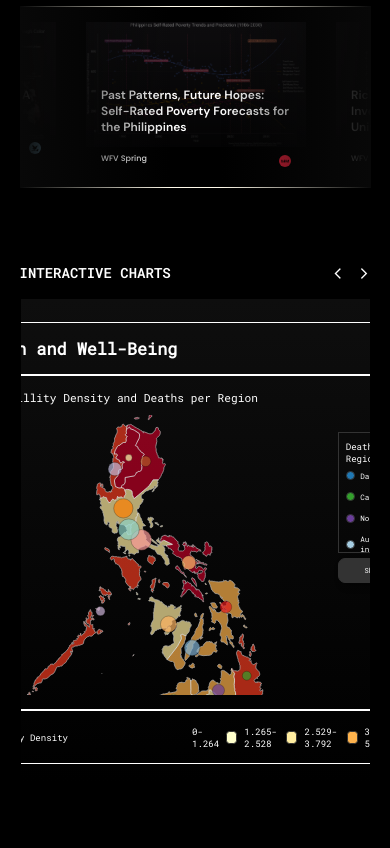
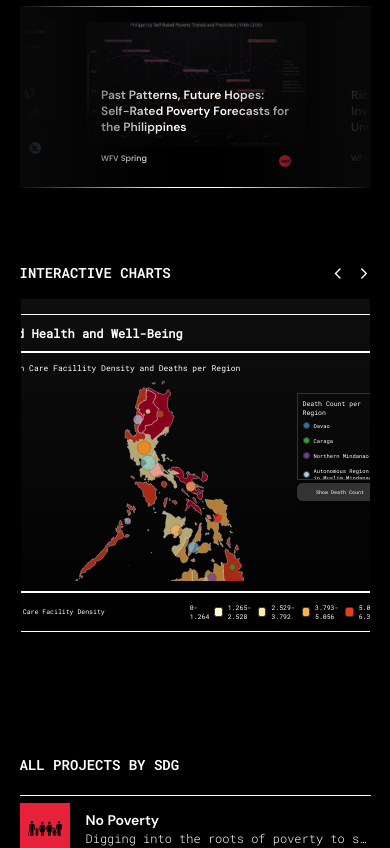
Before and after one commit to paulrossener/pilipinuts-2024, a SvelteKit app: page / in a window 390 px wide. Shown: the part 4255-5103 px from the top of the page. Built offline with nearby package versions, Linux system fonts and the light colour scheme; a web font is replaced by a local one; what @iconify/tailwind4 would draw is missing.

Commit message:
fix sizing of interactive charts for mobile phones

```diff
--- a/src/routes/+page.svelte
+++ b/src/routes/+page.svelte
@@ -571,6 +571,11 @@
     zoom: 0.70;
    }
 
+   @media (max-width: 868px) {
+	.i-chart-segment{
+		zoom: 0.5;
+	}
+   }
 
   .i-chart-segment iframe {
     flex: 0 0 auto;
```
